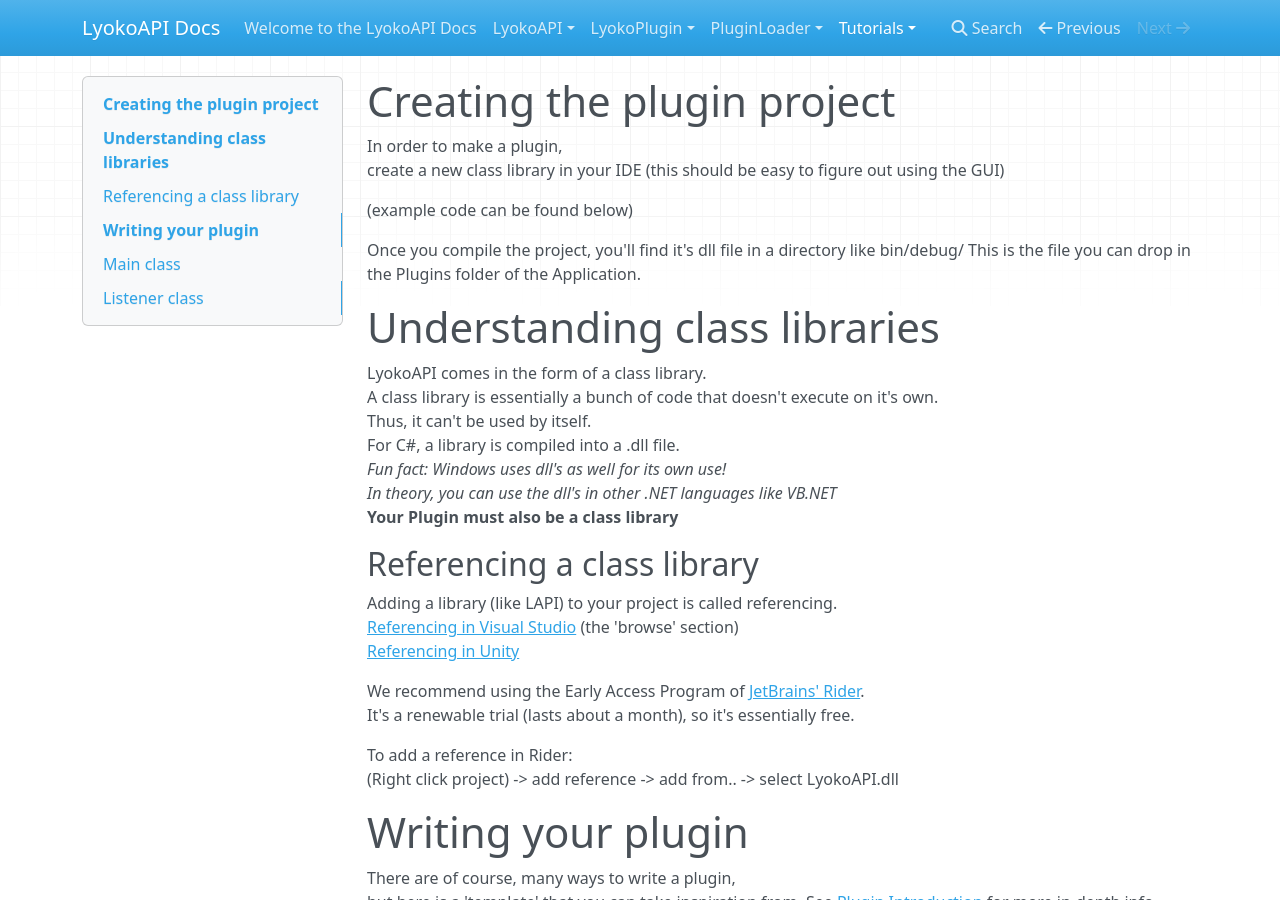
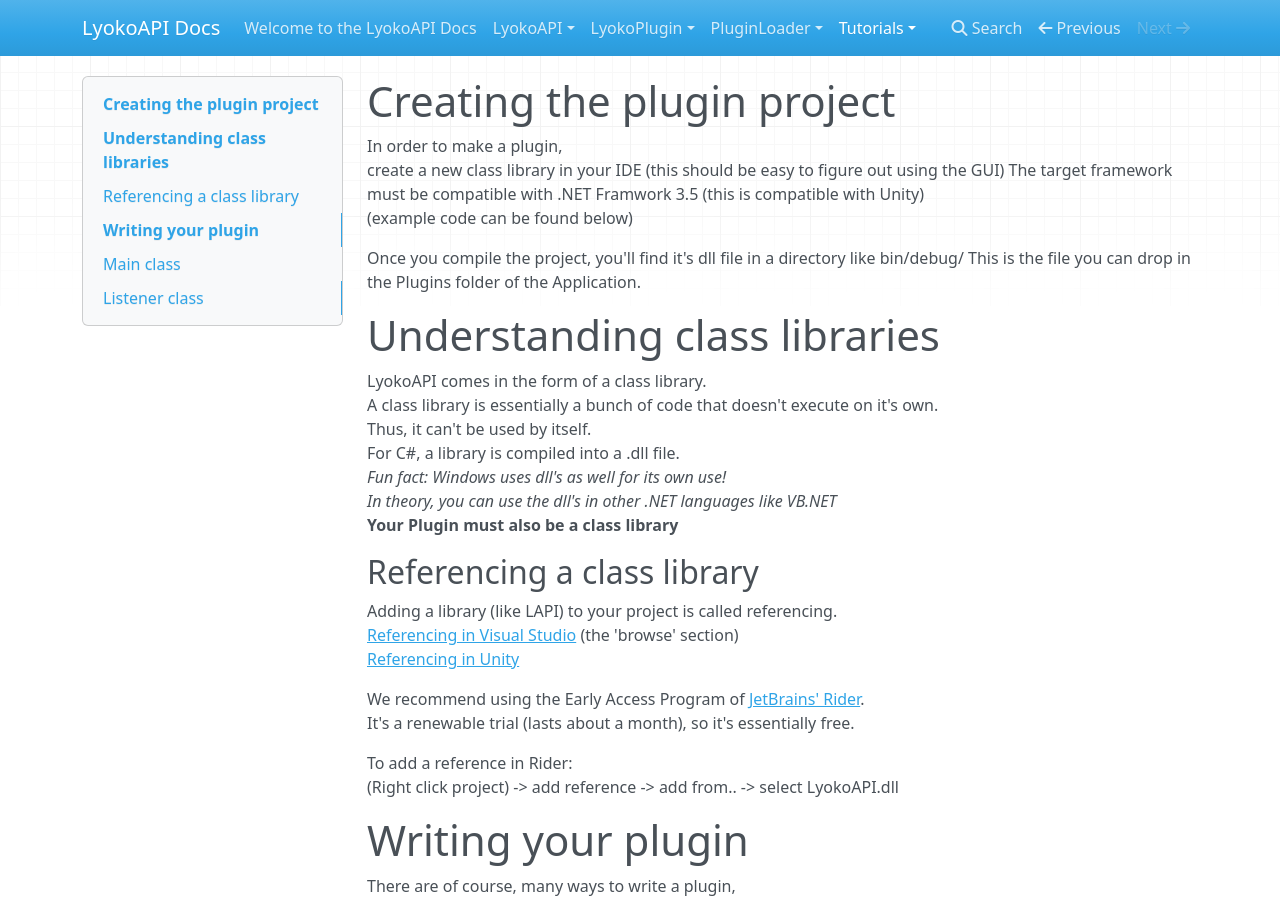
Before and after one commit to LyokoAPI/LyokoAPIDoc, an MkDocs documentation site: the page built from docs/Tutorials/Your First Plugin.md, in a window 1280 px wide and 900 px high. Built offline with MkDocs 1.6.1, drawn with Linux system fonts in a browser that asks for light colours; nearby versions of some CDN libraries.

Commit message:
added framework version

```diff
--- a/docs/Tutorials/Your First Plugin.md
+++ b/docs/Tutorials/Your First Plugin.md
@@ -1,7 +1,7 @@
 #Creating the plugin project
 In order to make a plugin, <br>
 create a new class library in your IDE (this should be easy to figure out using the GUI)
-
+The target framework must be compatible with .NET Framwork 3.5 (this is compatible with Unity)<br>
 (example code can be found below)<br>
 
 Once you compile the project, you'll find it's dll file in a directory like bin/debug/
```
